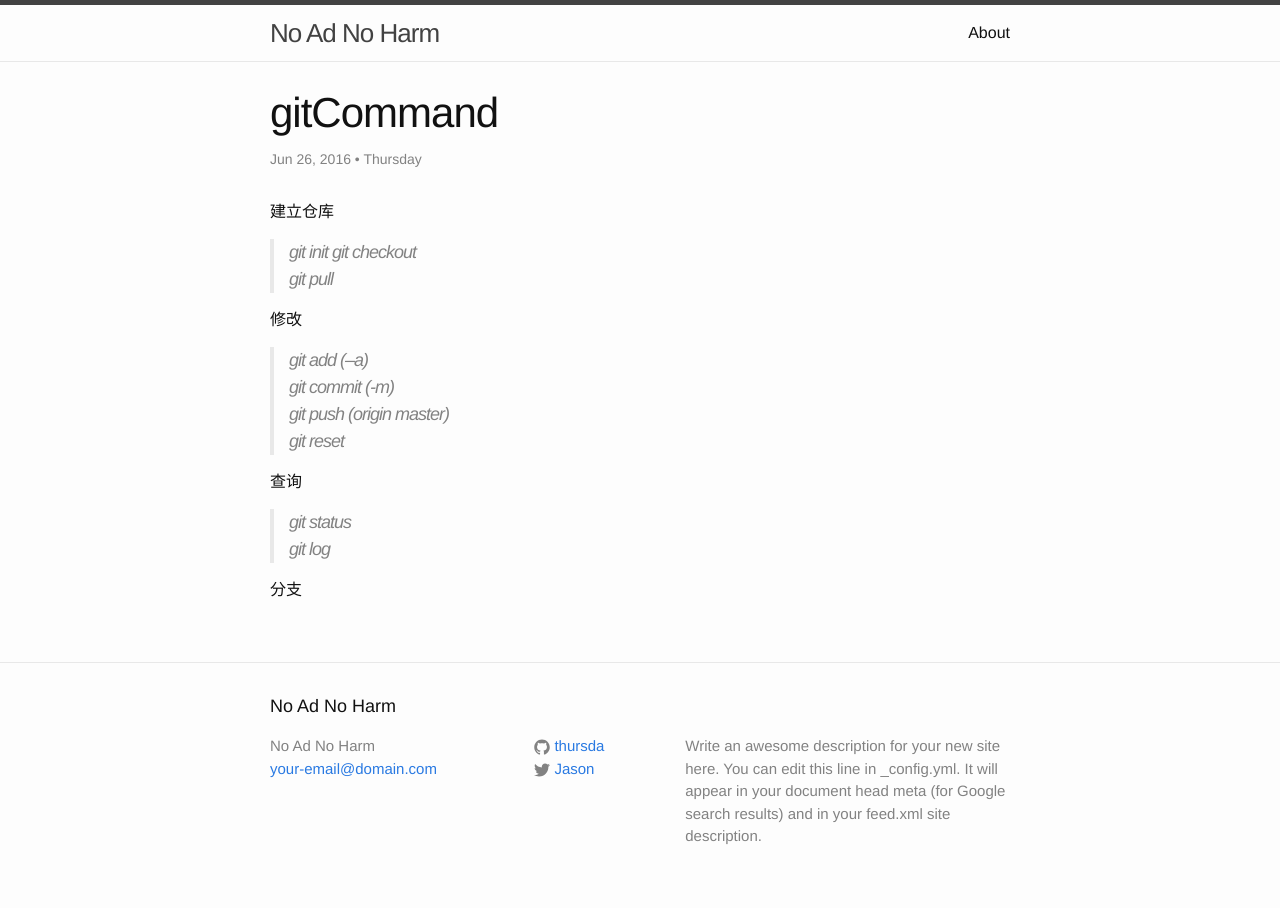
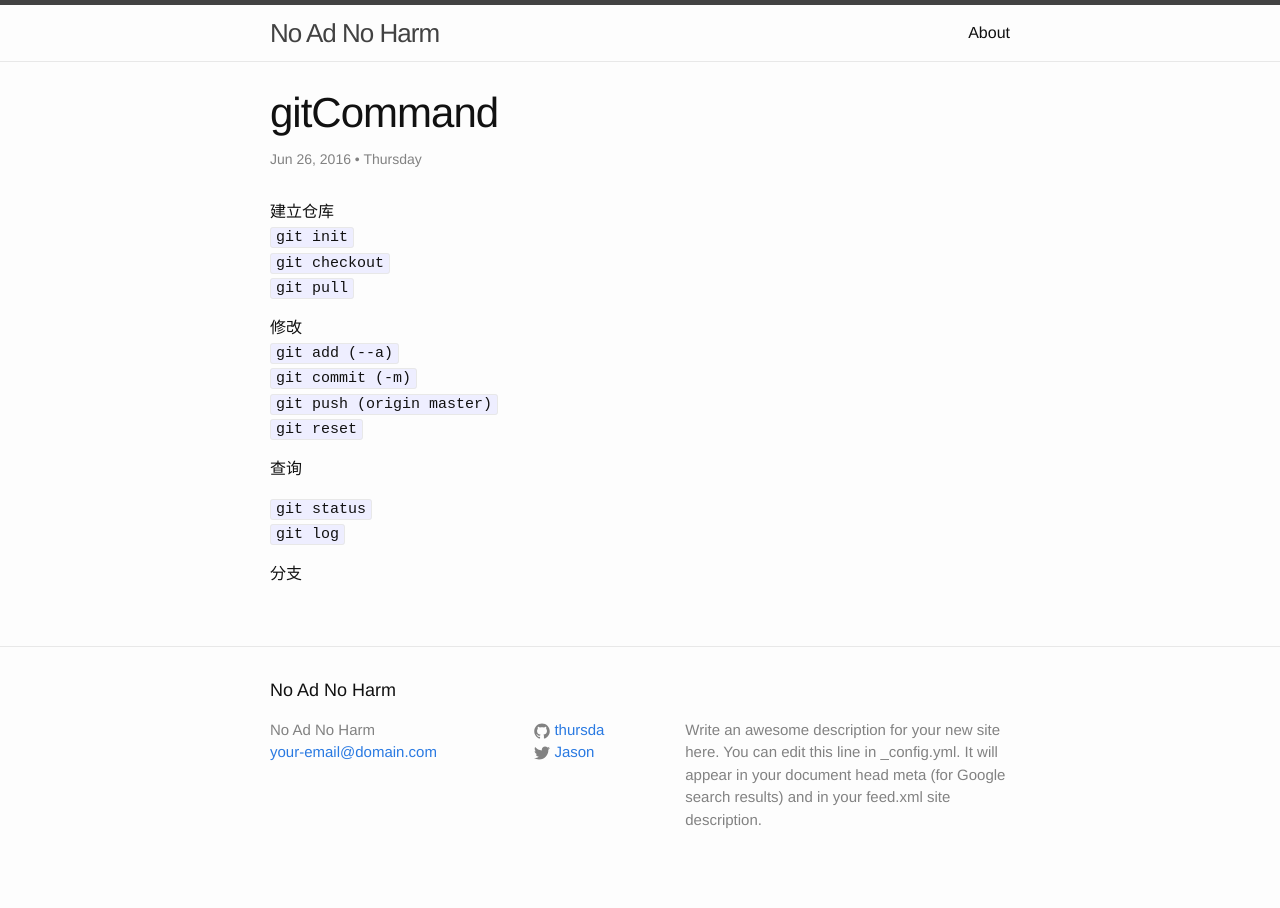
Before and after one commit to Thursda/Thursday.github.io, a Jekyll site: the page built from _posts/2016-06-27-gitabout.md, in a window 1280 px wide. Built offline with Jekyll 4.4.1, drawn with Linux system fonts in a browser that asks for light colours.

Commit message:
update gitNotes

```diff
--- a/_posts/2016-06-27-gitabout.md
+++ b/_posts/2016-06-27-gitabout.md
@@ -9,24 +9,19 @@ tag: git
 ---
 
 建立仓库
-
->
-git init
-git checkout
-git pull
+`git init`
+`git checkout`
+`git pull `
 
 修改
-
->
-git add (--a)
-git commit (-m)
-git push (origin master)
-git reset
+`git add (--a)`
+`git commit (-m)`
+`git push (origin master)`
+`git reset`
 
 查询
 
->
-git status
-git log
+`git status`
+`git log`
 
 分支
```
